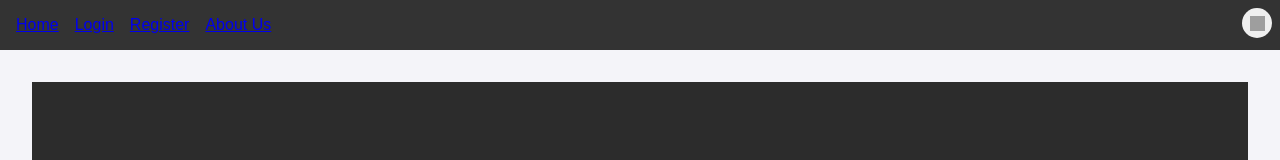
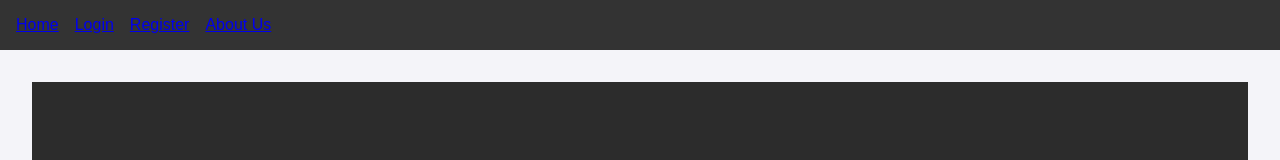
Before and after one commit to merkandez/luxmundi, a React (Vite) app in the folder client/: page /articlePage/1 in a window 1280 px wide. Shown: the top 160 px of the page. Built offline with nearby package versions, Linux system fonts and the light colour scheme; grey boxes are pictures that could not be loaded.

Commit message:
feat: delete CloseButton

```diff
--- a/client/src/components/CloseButtonComponent.jsx
+++ /dev/null
@@ -1,33 +0,0 @@
-import React from "react";
-import styled from 'styled-components';
-
-// Componente de estilo para el botón
-const CloseButton = styled.button`
-  position: absolute;
-  top: 0.5rem;
-  right: 0.5rem;
-  width: 30px;
-  height: 30px;
-  display: flex;
-  align-items: center;
-  justify-content: center;
-  background-color: bronze;
-  border-radius: 50%;
-  border: none;
-  cursor: pointer;
-
-  img {
-    width: 15px;
-    height: 15px;
-  }
-`;
-
-function CloseButtonComponent({ handleFlip }) {
-  return (
-    <CloseButton onClick={handleFlip}>
-      <img src="./src/img/cerrar.png" alt="cerrar" />
-    </CloseButton>
-  );
-}
-
-export default CloseButtonComponent;
--- a/client/src/components/HeroSection.jsx
+++ b/client/src/components/HeroSection.jsx
@@ -1,18 +1,15 @@
 import React from "react";
 import styled from "styled-components";
-import CloseButtonComponent from '../components/CloseButtonComponent';
+
 
 function HeroSection({ }) {
-  const handleFlip = () => {
-    console.log('Botón de cerrar presionado');
-  };
+
 
     return (
         <HeroWrapper>
         <ContentContainer>
           <MainTitle>Lux Mundi</MainTitle>
           <SubTitle>Subtitle</SubTitle>
-          <CloseButtonComponent handleFlip={handleFlip}/>
         </ContentContainer>
       </HeroWrapper>
 
```
